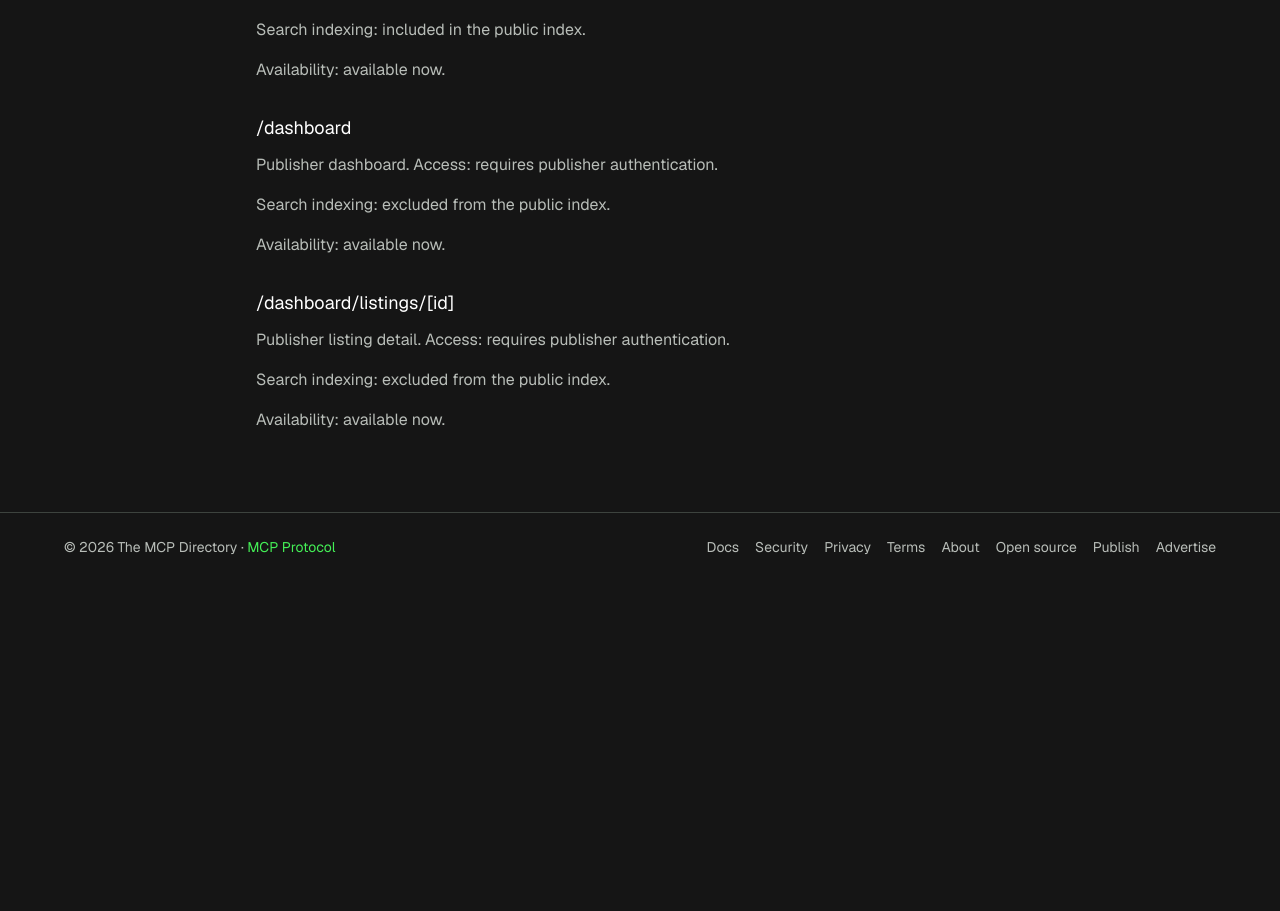
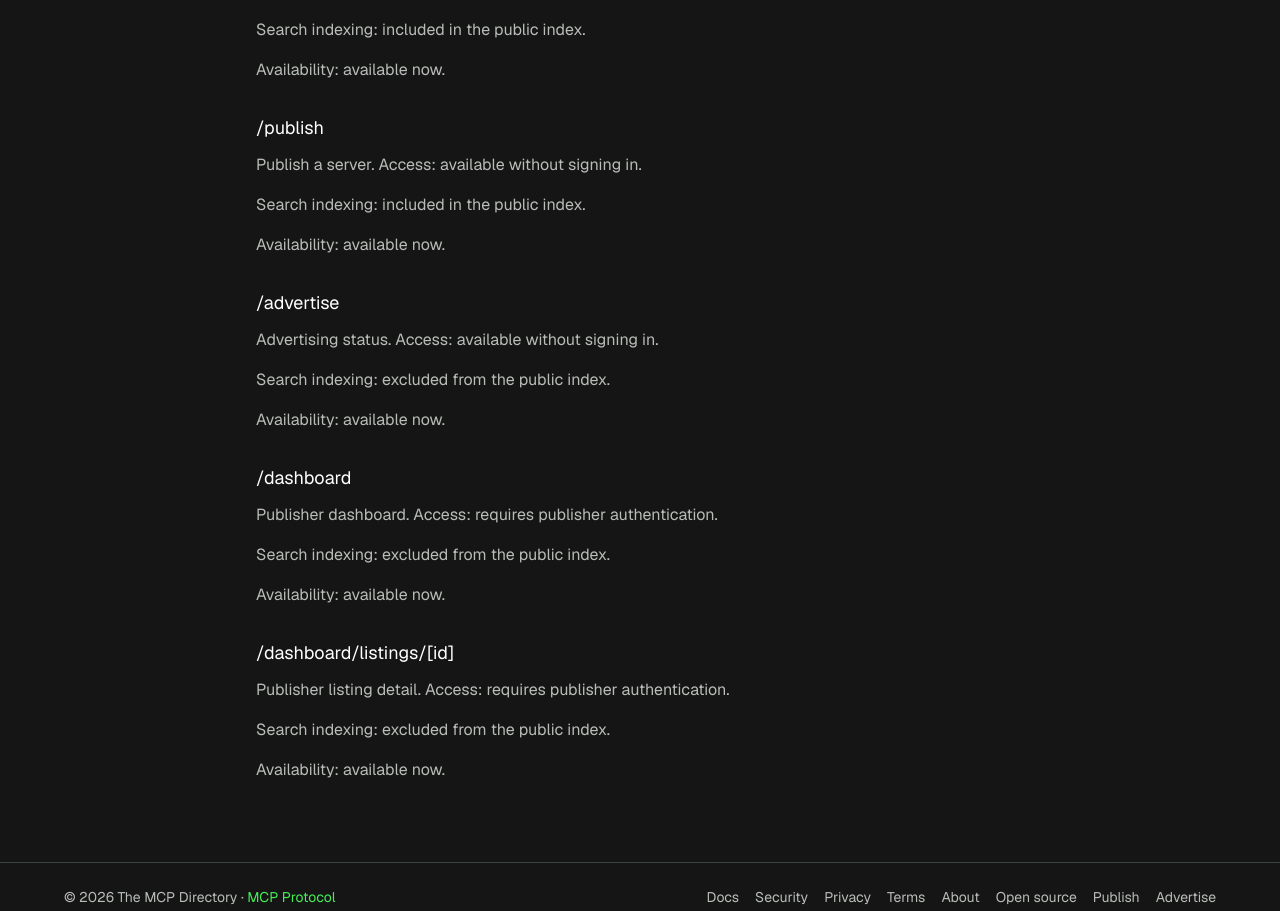
Before and after one commit to themcpdirectory/themcpdirectory, a Next.js app in the folder apps/web/: page /docs in a window 1280 px wide. Shown: the part 3027-3938 px from the top of the page. Before the commit the page ends 3609 px from the top, so only its background shows below. Built offline with nearby package versions, Linux system fonts and the light colour scheme; no server answers.

Commit message:
feat(web): add publish and advertise launch routes

```diff
--- /dev/null
+++ b/apps/web/src/app/advertise/page.tsx
@@ -0,0 +1,16 @@
+import type { Metadata } from "next";
+import { DocumentPage } from "@/components/document-page";
+import { getAdvertiseDocument } from "@/content/advertise";
+
+export const metadata: Metadata = {
+  title: "Advertising status",
+  description: "Current advertising availability and policy boundaries.",
+  robots: {
+    index: false,
+    follow: false,
+  },
+};
+
+export default function AdvertisePage() {
+  return <DocumentPage document={getAdvertiseDocument()} />;
+}
--- /dev/null
+++ b/apps/web/src/app/publish/page.tsx
@@ -0,0 +1,12 @@
+import type { Metadata } from "next";
+import { DocumentPage } from "@/components/document-page";
+import { getPublishDocument } from "@/content/publish";
+
+export const metadata: Metadata = {
+  title: "Publish a server",
+  description: "Publish through the Official MCP Registry and verify publisher authority.",
+};
+
+export default function PublishPage() {
+  return <DocumentPage document={getPublishDocument()} />;
+}
--- /dev/null
+++ b/apps/web/src/content/advertise.ts
@@ -0,0 +1,25 @@
+import type { ReleaseDocument } from "@/content/document-model";
+
+export function getAdvertiseDocument(): ReleaseDocument {
+  return {
+    title: "Advertising status",
+    description: "Current availability and policy boundaries for paid placements.",
+    sections: [
+      {
+        id: "launch-status",
+        heading: "Launch status",
+        body: [
+          "The launch release does not accept paid campaigns, sponsored placements, or advertising enquiries. No advertising product or booking process is available.",
+        ],
+      },
+      {
+        id: "future-policy",
+        heading: "Future policy",
+        body: [
+          "Any future sponsorship must be clearly labelled and remain separate from organic ranking and trust state.",
+          "Payment must never alter verification status, health observations, security information, or the factual provenance of a listing.",
+        ],
+      },
+    ],
+  };
+}
--- /dev/null
+++ b/apps/web/src/content/publish.ts
@@ -0,0 +1,43 @@
+import type { ReleaseDocument } from "@/content/document-model";
+
+export function getPublishDocument(): ReleaseDocument {
+  return {
+    title: "Publish a server",
+    description: "How a server enters the directory and how publisher authority is verified.",
+    sections: [
+      {
+        id: "registry",
+        heading: "Publish through the Registry",
+        body: [
+          "The Official MCP Registry is the primary source of server listings. Publish and maintain your server there according to the Registry's own requirements; The MCP Directory does not provide a separate listing-upload form.",
+          "The Directory periodically imports Registry records into a normalized local mirror. Publication upstream does not promise immediate appearance here, and a record removed upstream is retained only with a clear deleted_upstream warning.",
+        ],
+      },
+      {
+        id: "claim",
+        heading: "Claim the imported listing",
+        body: [
+          "After the listing and its GitHub repository identity appear in the Directory, an owner or admin of an existing publisher membership can sign in with GitHub and use the publisher dashboard to create a repository or organization claim.",
+          "The service contract supports a membership-free bootstrap claim for its original requester, but the current public dashboard does not expose that starting path. A new publisher without an existing membership cannot complete a self-service claim from this page today.",
+          "Claim verification uses a separate GitHub App authorization flow. It verifies authority over the listing's repository identity; GitHub sign-in alone does not grant publisher access.",
+        ],
+      },
+      {
+        id: "verification",
+        heading: "Verification and ranking",
+        body: [
+          "Verification cannot be purchased. It records accepted authority evidence and is not a security certification or endorsement.",
+          "Payment does not change organic search ranking, verification state, health information, or security information.",
+        ],
+      },
+      {
+        id: "publisher-tools",
+        heading: "Publisher tools",
+        body: [
+          "Publisher members can use role-scoped dashboard tools to inspect listings and manage claims or memberships when their role permits it.",
+          "Account export includes account audit summaries. Export and erasure are available from the publisher account workflow; active legal holds or publisher ownership responsibilities can delay erasure.",
+        ],
+      },
+    ],
+  };
+}
--- a/apps/web/src/content/site-route-reference.ts
+++ b/apps/web/src/content/site-route-reference.ts
@@ -114,6 +114,20 @@
     availability: "available",
   },
   {
+    path: "/publish",
+    title: "Publish a server",
+    auth: "anonymous",
+    index: true,
+    availability: "available",
+  },
+  {
+    path: "/advertise",
+    title: "Advertising status",
+    auth: "anonymous",
+    index: false,
+    availability: "available",
+  },
+  {
     path: "/dashboard",
     title: "Publisher dashboard",
     auth: "authenticated",
```
Also changed, not shown: 2 other files (tests, documents, lock files or other folders).
